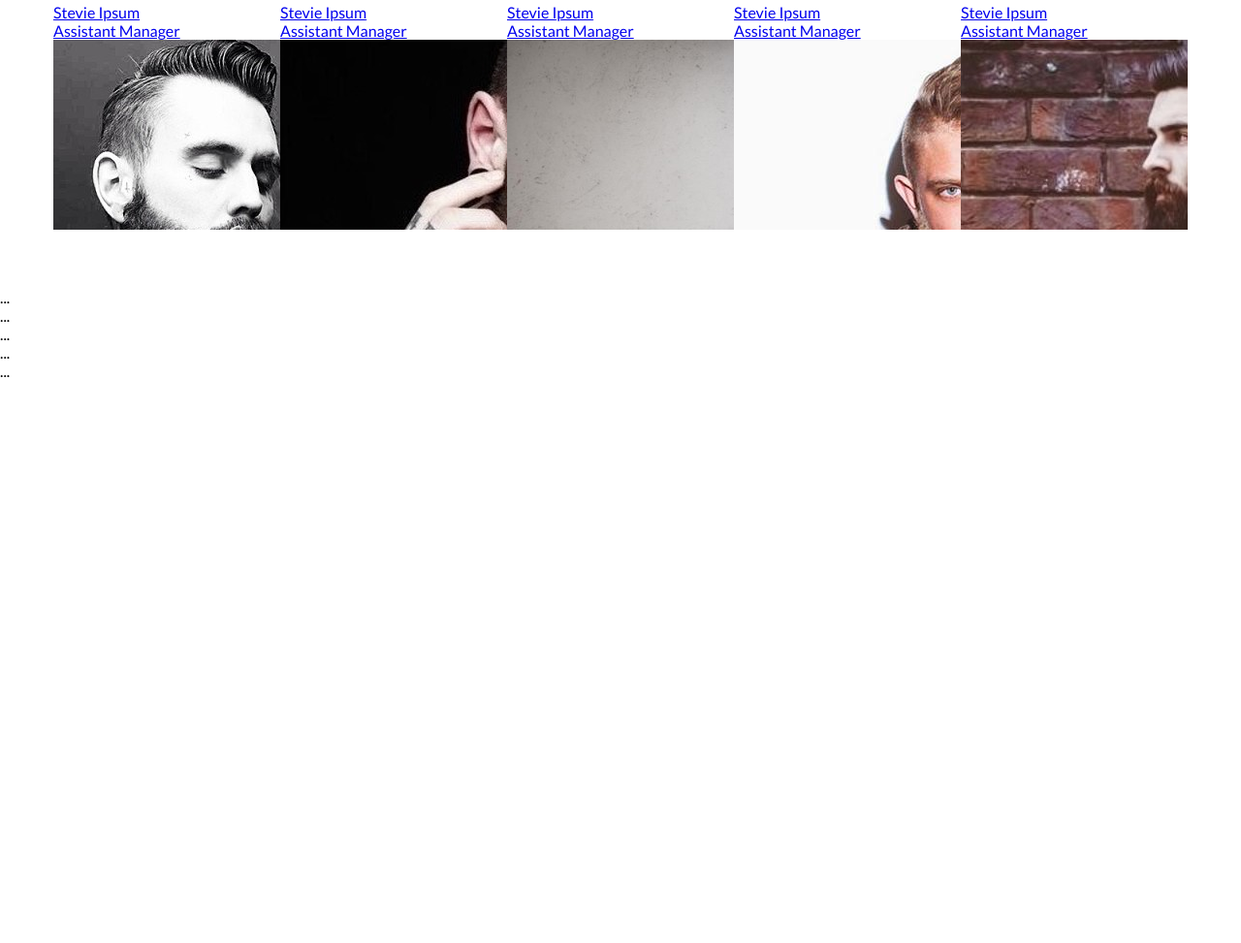
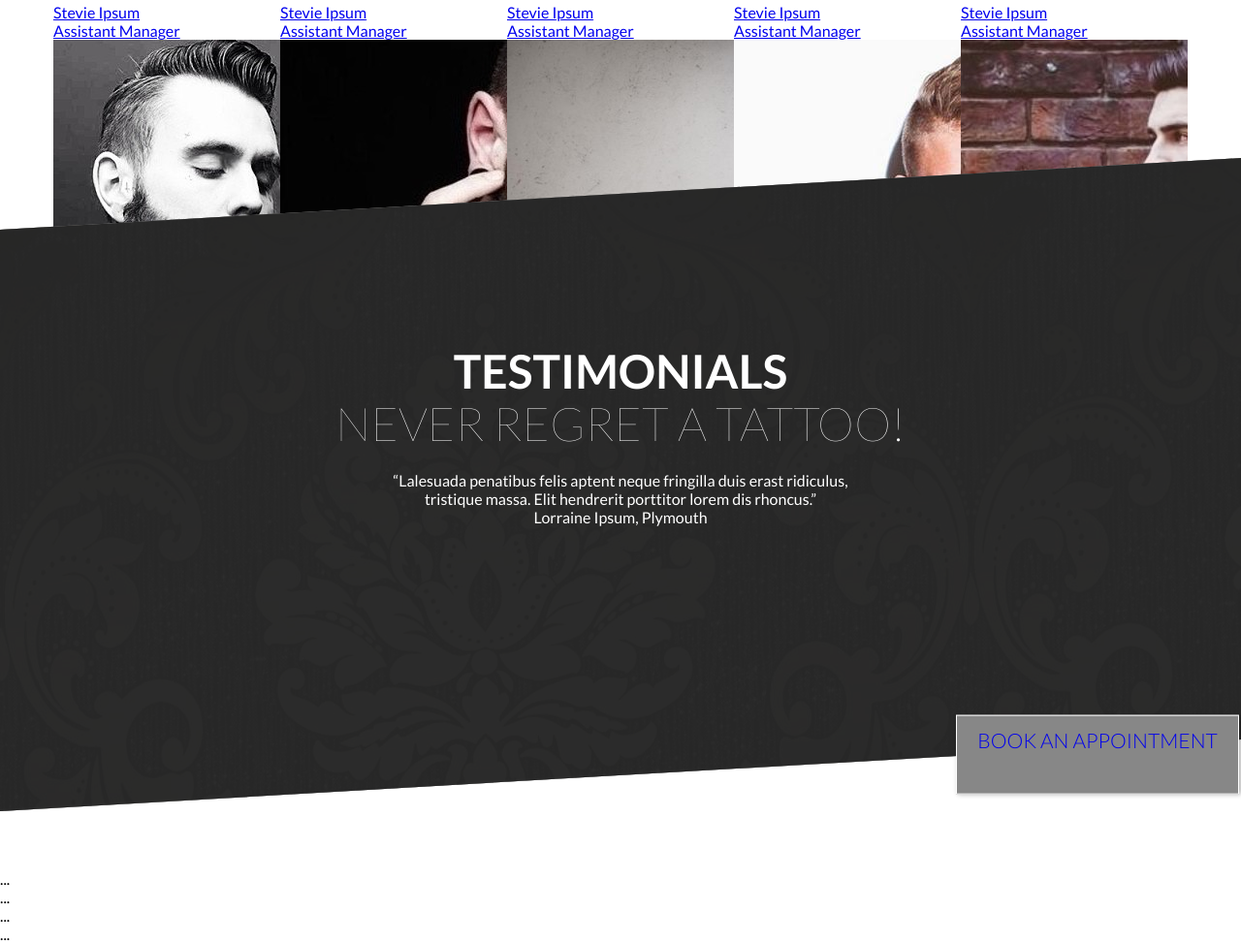
Before and after one commit to korotkovanastasia/edu-weblime.ru, a plain HTML site: page index.html in a window 1280 px wide. Shown: the part 2259-3232 px from the top of the page at 97% size. Before the commit the page ends 2651 px from the top, so only its background shows below. Drawn offline with Linux system fonts and the light colour scheme.

Commit message:
Edit index.html style.css

```diff
--- a/index.html
+++ b/index.html
@@ -121,7 +121,21 @@
 </div>
 </section>
 
-  <section class="testimonials">...</section>
+  <section class="testimonials">
+    <div class="testimonials__background">
+      <div class="wrapper">
+        <div class="testimonials__content">
+          <h3 class="content__title"><strong class="content__title--bold">Testimonials</strong><br/>Never regret a Tattoo!</h3>
+          <p class="testimonials__qoute">
+            &ldquo;Lalesuada penatibus felis aptent neque fringilla duis erast ridiculus,<br/>tristique massa. Elit hendrerit porttitor lorem dis rhoncus.&rdquo;
+          </p>
+          <p class="testimonials__qoute-description">Lorraine Ipsum, Plymouth</p>
+        </div>
+        <a href="#" class="testimonials__button">Book an Appointment</a>
+      </div>
+    </div>
+  </section>
+
   <section class="gallery">...</section>
   <section class="blog">...</section>
   <section class="contact">...</section>
--- a/style.css
+++ b/style.css
@@ -261,3 +261,60 @@ padding: 0 15px;
 .content__text a:hover {
   color: #edecec;
 }
+
+.testimonials {
+  top: -97px;
+  position: relative;
+  background: url('8652882.jpg') 0 0 repeat #191919;
+  color: #fff;
+  width: 100%;
+  height: 600px;
+  transform: skewY(-3.3deg);
+  z-index: 3;
+}
+.testimonials__background {
+  background: rgba(25, 25, 25, 0.9);
+  width: 100%;
+  height: 100%;
+}
+.testimonials__content {
+  transform: skewY(3.3deg);
+  margin: 0 -15px;
+  display: flex;
+  flex-flow: column nowrap;
+  justify-content: center;
+  padding-top: 156px;
+  text-align: center;
+}
+.testimonials__quote {
+  font-family: 'Great Vibes', cursive;
+  font-size: 48px;
+  font-weight: 400;
+  line-height: 60px;
+  color: #888888;
+}
+.testimonials__quote-description {
+  font-size: 15px;
+  font-weight: 300;
+  line-height: 44px;
+}
+.testimonials__button {
+  transform: skewY(3.3deg);
+  position: absolute;
+  top: 566px;
+  width: 290px;
+  height: 56px;
+  background: #878787;
+  border: 1px solid #fff;
+  right: 2px;
+  text-align: center;
+  text-decoration: none;
+  text-transform: uppercase;
+  font-size: 21px;
+  font-weight: 300;
+  padding: 12px 0;
+  box-shadow: 2px 0 5px 0 rgba(0, 0, 0, 0.33);
+}
+.testimonials__button:hover {
+  background: #191919;
+}
```
